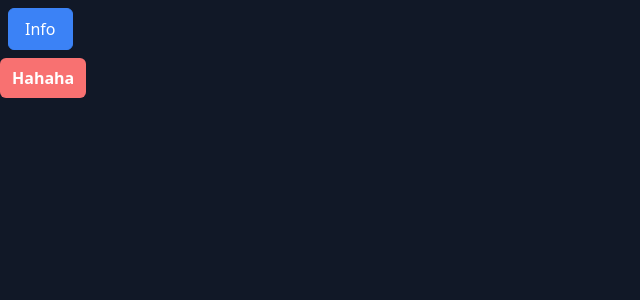
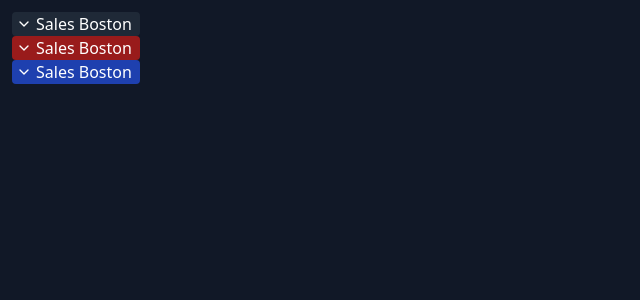
Before and after one commit to thaotram/nextjs-blog, a Next.js app: page / in a window 1280 px wide. Shown: the top 300 px of the page, without its empty margins (0-640 px from the left). Built offline with nearby package versions, Linux system fonts and the light colour scheme.

Commit message:
feat(button): update button

```diff
--- a/components/button.jsx
+++ b/components/button.jsx
@@ -1,5 +1,20 @@
 import styles from './button.module.css';
+import cn from 'classnames';
 
-export function Button({ children }) {
-    return <button className={styles.btn}>{children}</button>;
+export function Button({
+    text,
+    color,
+    prefixIcon: PrefixIcon,
+    suffixIcon: SuffixIcon,
+}) {
+    return (
+        <button className={cn(styles.btn, {
+            [styles.red]: color === 'red',
+            [styles.blue]: color === 'blue',
+        })}>
+            {PrefixIcon && <PrefixIcon />}
+            {text && <div>{text}</div>}
+            {SuffixIcon && <SuffixIcon />}
+        </button>
+    );
 }
--- a/components/button.module.css
+++ b/components/button.module.css
@@ -1,9 +1,26 @@
 .btn {
     @apply flex items-center;
-    @apply bg-red-400 hover:bg-red-500 font-semibold text-white;
-    @apply border-0 rounded-md;
-    @apply py-2 px-3;
+    @apply h-6;
+    @apply px-1 py-0;
+    @apply truncate;
+    @apply border-0 rounded;
     @apply cursor-pointer;
-    @apply truncate;
-    @apply focus:bg-red-500 focus:outline-none focus:ring-4 ring-red-500 ring-opacity-50;
+    @apply focus:outline-none;
+    @apply text-white bg-gray-800 hover:bg-gray-700;
+
+    > div {
+        @apply mx-1 my-0;
+    }
+
+    > svg {
+        @apply w-4 h-4;
+    }
 }
+
+.blue {
+    @apply bg-blue-800 hover:bg-blue-700;
+}
+
+.red {
+    @apply bg-red-800 hover:bg-red-700;
+}
--- a/pages/index.jsx
+++ b/pages/index.jsx
@@ -1,15 +1,14 @@
 import { Button } from '../components/button';
+import { ChevronDown, RotateCw } from 'react-feather';
 
-export default function () {
+export default function Index() {
     return (
         <div>
-            <button
-                type="button"
-                className="border border-blue-500 bg-blue-500 text-white rounded-md px-4 py-2 m-2 transition duration-500 ease select-none hover:bg-teal-600 focus:outline-none focus:shadow-outline"
-            >
-                Info
-            </button>
-            <Button>Hahaha</Button>
+            <div className="p-3">
+                <Button text="Sales Boston" prefixIcon={ChevronDown} />
+                <Button text="Sales Boston" prefixIcon={ChevronDown} color="red" />
+                <Button text="Sales Boston" prefixIcon={ChevronDown} color="blue" />
+            </div>
         </div>
     );
 }
```
